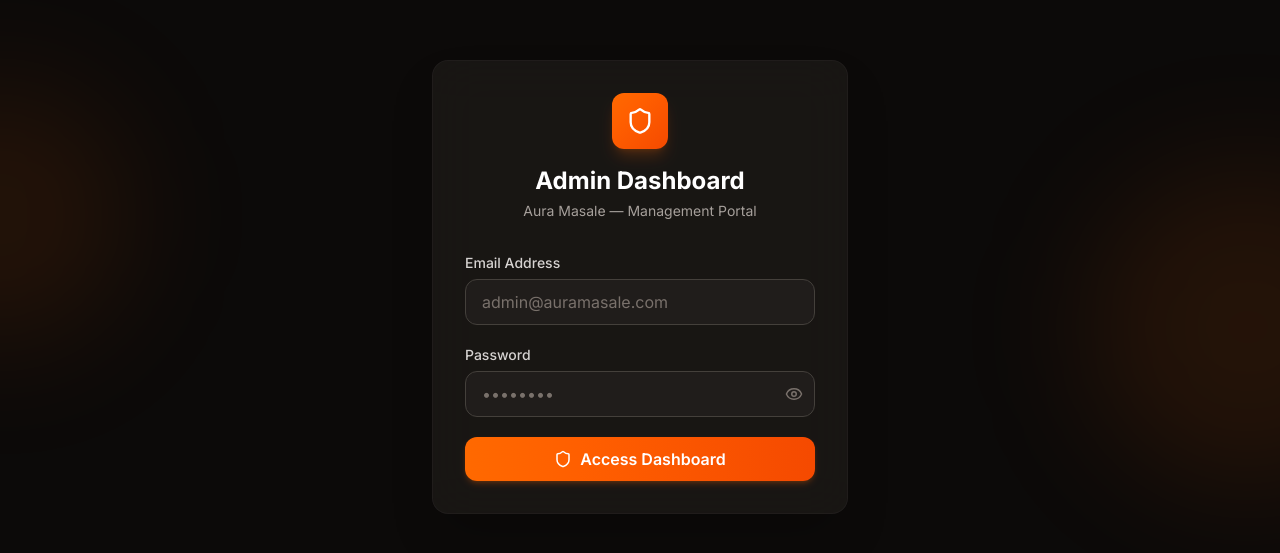
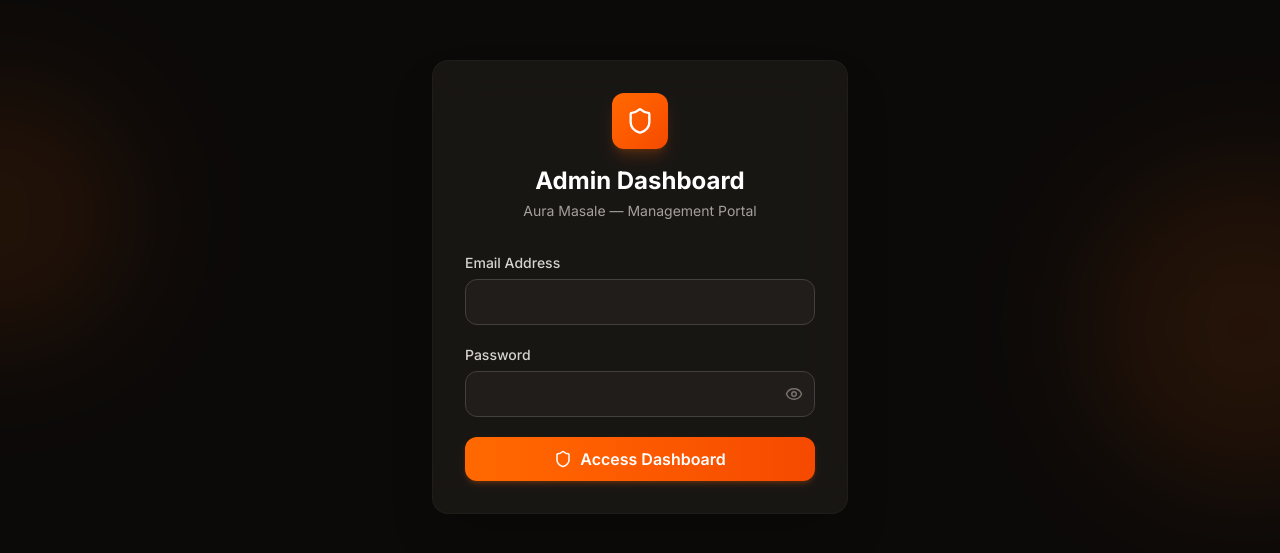
Before and after one commit to mynexasolutions-spec/aura-masale, a Next.js app: page /admin/login in a window 1280 px wide. Shown: the part 113-666 px from the top of the page. Built offline with nearby package versions, Linux system fonts and the light colour scheme.

Commit message:
ui changes

```diff
--- a/src/app/admin/login/page.tsx
+++ b/src/app/admin/login/page.tsx
@@ -57,7 +57,6 @@
                 type="email"
                 autoComplete="email"
                 required
-                placeholder="admin@auramasale.com"
                 className="w-full px-4 py-2.5 rounded-xl border border-stone-700 bg-stone-800/50 text-white placeholder:text-stone-500 focus:outline-none focus:ring-2 focus:ring-orange-500/40 focus:border-orange-500 transition-all duration-200"
               />
             </div>
@@ -76,7 +75,6 @@
                   type={showPassword ? 'text' : 'password'}
                   autoComplete="current-password"
                   required
-                  placeholder="••••••••"
                   className="w-full px-4 py-2.5 rounded-xl border border-stone-700 bg-stone-800/50 text-white placeholder:text-stone-500 focus:outline-none focus:ring-2 focus:ring-orange-500/40 focus:border-orange-500 transition-all duration-200 pr-11"
                 />
                 <button
--- a/src/app/layout.tsx
+++ b/src/app/layout.tsx
@@ -14,6 +14,9 @@
   },
   description:
     "Discover the finest Indian spices at Aura Masale. Premium quality whole spices, ground spices, and spice blends delivered to your doorstep.",
+  icons: {
+    icon: '/logo.webp',
+  },
 };
 
 export default function RootLayout({
```
